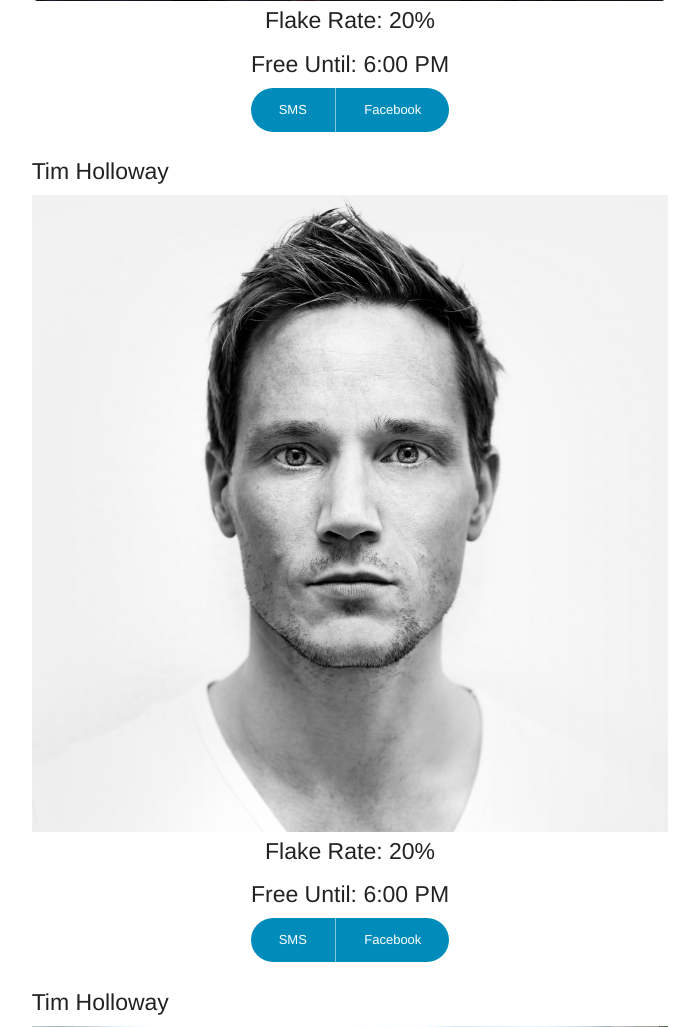
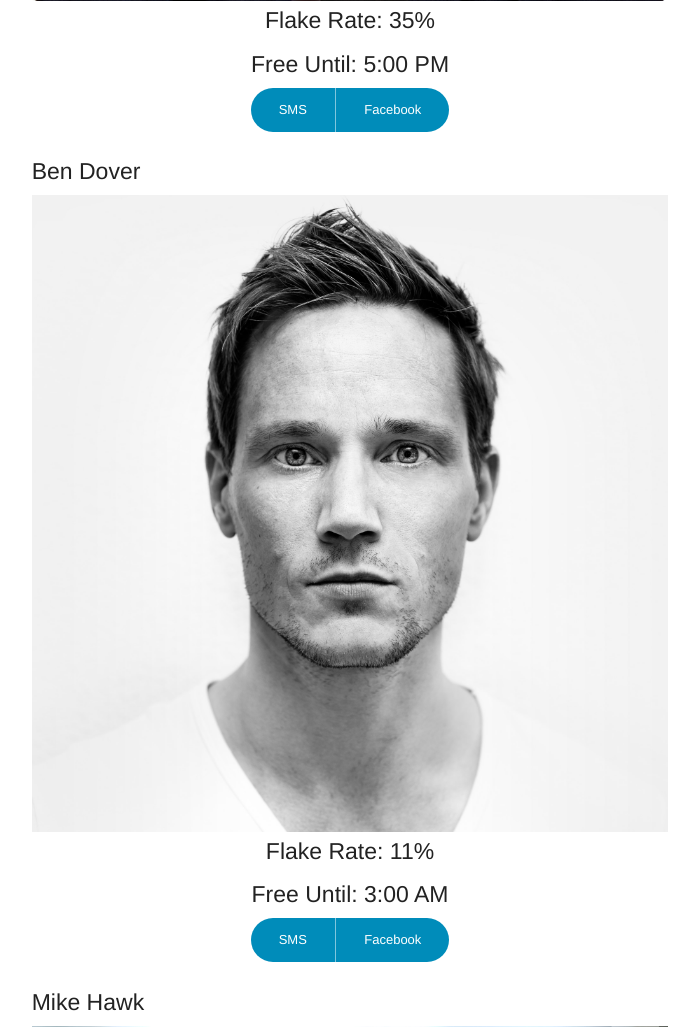
Before and after one commit to nacolias/cse170_project, a PHP site: page / in a window 1280 px wide. Shown: the part 768-1795 px from the top of the page, without its empty margins (290-989 px from the left). Run offline with PHP 8.4, Linux system fonts and the light colour scheme.

Commit message:
Changed values and names

```diff
--- a/index.php
+++ b/index.php
@@ -77,13 +77,13 @@
 
                         <div class="row">
                             <div class="small-centered small-8 columns">
-                                <center><h4>Flake Rate: 20%</h4></center>
+                                <center><h4>Flake Rate: 35%</h4></center>
                             </div>
                         </div>
 
                         <div class="row">
                             <div class="small-centered small-8 columns">
-                                <center><h4>Free Until: 6:00 PM</h4></center>
+                                <center><h4>Free Until: 5:00 PM</h4></center>
                             </div>
                         </div>
 
@@ -102,7 +102,7 @@
                     <div class="person">
                         <div class="row">
                             <div class="small-centered small-8 columns">
-                                <h4 class="center"> Tim Holloway </h4>
+                                <h4 class="center"> Ben Dover </h4>
                             </div>
                         </div>
 
@@ -114,13 +114,13 @@
 
                         <div class="row">
                             <div class="small-centered small-8 columns">
-                                <center><h4>Flake Rate: 20%</h4></center>
+                                <center><h4>Flake Rate: 11%</h4></center>
                             </div>
                         </div>
 
                         <div class="row">
                             <div class="small-centered small-8 columns">
-                                <center><h4>Free Until: 6:00 PM</h4></center>
+                                <center><h4>Free Until: 3:00 AM</h4></center>
                             </div>
                         </div>
 
@@ -139,7 +139,7 @@
                     <div class="person">
                         <div class="row">
                             <div class="small-centered small-8 columns">
-                                <h4 class="center"> Tim Holloway </h4>
+                                <h4 class="center"> Mike Hawk </h4>
                             </div>
                         </div>
 
@@ -151,13 +151,13 @@
 
                         <div class="row">
                             <div class="small-centered small-8 columns">
-                                <center><h4>Flake Rate: 20%</h4></center>
+                                <center><h4>Flake Rate: 99%</h4></center>
                             </div>
                         </div>
 
                         <div class="row">
                             <div class="small-centered small-8 columns">
-                                <center><h4>Free Until: 6:00 PM</h4></center>
+                                <center><h4>Free Until: 12:00 PM</h4></center>
                             </div>
                         </div>
 
@@ -176,7 +176,7 @@
                     <div class="person">
                         <div class="row">
                             <div class="small-centered small-8 columns">
-                                <h4 class="center"> Tim Holloway </h4>
+                                <h4 class="center"> Michael Taures </h4>
                             </div>
                         </div>
 
@@ -188,13 +188,13 @@
 
                         <div class="row">
                             <div class="small-centered small-8 columns">
-                                <center><h4>Flake Rate: 20%</h4></center>
+                                <center><h4>Flake Rate: 14%</h4></center>
                             </div>
                         </div>
 
                         <div class="row">
                             <div class="small-centered small-8 columns">
-                                <center><h4>Free Until: 6:00 PM</h4></center>
+                                <center><h4>Free Until: 10:30 AM</h4></center>
                             </div>
                         </div>
 
```
